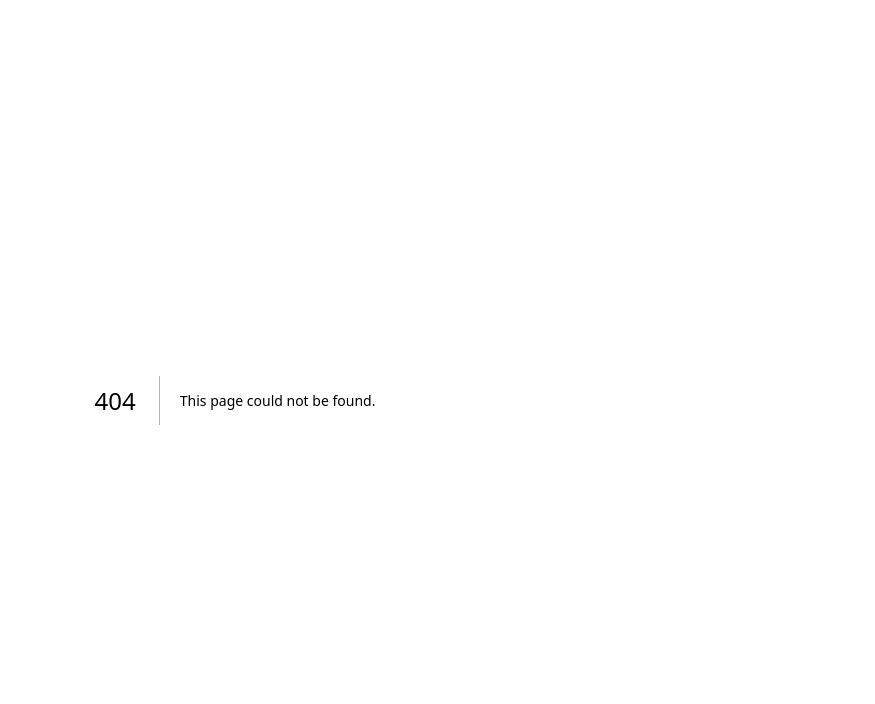
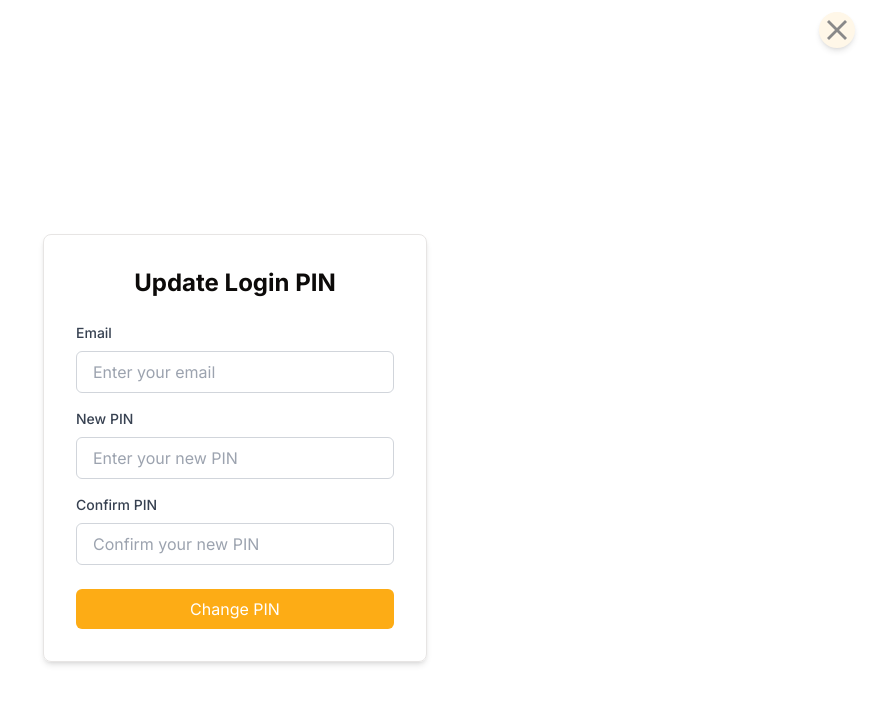
Before and after one commit to BrianLumire/HabaPAY, a Next.js app: page /login/update-pin in a window 1280 px wide. Before the commit this address had no page. Shown: the top 704 px of the page, without its empty margins (405-1280 px from the left). Built offline with nearby package versions, Linux system fonts and the light colour scheme.

Commit message:
layout and pin update

```diff
--- a/src/app/(pages)/layout.tsx
+++ b/src/app/(pages)/layout.tsx
@@ -1,8 +1,7 @@
-// components/Layout.tsx
 "use client";
 import { useState } from "react";
 
-import AppSidebar from "@/components/app-sidebar"
+import AppSidebar from "@/components/app-sidebar";
 import Navbars from "@/components/Navbars";
 
 export default function Layout({ children }: { children: React.ReactNode }) {
@@ -14,7 +13,7 @@ export default function Layout({ children }: { children: React.ReactNode }) {
   const toggleCollapse = () => setIsCollapsed(!isCollapsed);
 
   return (
-    <div className="flex h-screen  ">
+    <div className="flex h-screen ">
       {/* Sidebar */}
       <AppSidebar
         isMobileSidebarOpen={isMobileSidebarOpen}
@@ -23,15 +22,19 @@ export default function Layout({ children }: { children: React.ReactNode }) {
       />
 
       {/* Main Content */}
-      <div className="w-full mx-3">
+      <div className="flex-1 flex flex-col mx-2 overflow-hidden">
         {/* Navbar */}
         <Navbars
           toggleMobileSidebar={toggleMobileSidebar}
           toggleCollapse={toggleCollapse}
           isCollapsed={isCollapsed}
-        />{/* Page Content */}{children}
+        />
+
+        {/* Page Content */}
+        <div className="flex-1 overflow-y-auto ">
+          {children}
+        </div>
       </div>
-
     </div>
   );
 }
--- a/src/app/login/page.tsx
+++ b/src/app/login/page.tsx
@@ -197,12 +197,12 @@ const Loginpage = () => {
 
               {/* Forgot Password or Forgot PIN Link */}
               <div className="text-center">
-                <Link
-                  href={loginMethod === "password" ? "/login/reset-password" : "/login/reset-pin"}
-                  className="text-[#FDAC15] hover:underline"
-                >
-                  {loginMethod === "password" ? "Forgot Password?" : "Forgot PIN?"}
-                </Link>
+              <Link
+  href="/login/update-pin" // Update the href to point to the UpdatePinPage
+  className="text-[#FDAC15] hover:underline"
+>
+  {loginMethod === "password" ? "Forgot Password?" : "Forgot PIN?"}
+</Link>
               </div>
 
               {/* Submit Button */}
--- a/src/app/login/reset-password/page.tsx
+++ b/src/app/login/reset-password/page.tsx
@@ -7,13 +7,20 @@ import { toast } from "react-toastify"; // Import toast for notifications
 
 const ResetPasswordPage = () => {
   const [email, setEmail] = useState("");
-  const [message, setMessage] = useState("");
+  const [successMessage, setSuccessMessage] = useState("");
+  const [errorMessage, setErrorMessage] = useState("");
   const router = useRouter();
 
   const handleResetPassword = async () => {
+    if (!email) {
+      toast.error("Please enter your email.");
+      return;
+    }
+
     try {
       const response = await resetPassword(email);
-      setMessage(response.message);
+      setSuccessMessage(response.message);
+      setErrorMessage("");
 
       // Store email in sessionStorage
       sessionStorage.setItem("resetPasswordEmail", email);
@@ -24,7 +31,8 @@ const ResetPasswordPage = () => {
       // Redirect to Update Password Page
       router.push("/login/update-password");
     } catch (error: any) {
-      setMessage(error.message);
+      setErrorMessage(error.message);
+      setSuccessMessage("");
 
       // Show error toast notification
       toast.error(error.message || "Failed to send reset password link.");
@@ -40,36 +48,42 @@ const ResetPasswordPage = () => {
       {/* Close Button */}
       <div className="flex justify-end pr-2 w-full">
         <div
+          role="button"
+          tabIndex={0}
           className="p-2 rounded-full bg-[#FFF7E8] shadow-md cursor-pointer"
           onClick={handleCloseClick}
-          aria-label="Close"
+          onKeyDown={(e) => e.key === "Enter" && handleCloseClick()}
+          aria-label="Close reset password page"
         >
           <Image src="/closex.svg" alt="Close" width={20} height={20} />
         </div>
       </div>
 
-      <div className="flex justify-center items-center h-screen">
+      <div className="flex justify-center items-center h-full">
         <div className="border p-8 rounded-lg shadow-md w-96 text-center">
           <h2 className="text-2xl font-bold mb-6">Reset Password</h2>
-          <div className="mb-4 text-left">
-            <label className="block text-sm font-medium text-gray-700 mb-5">
+          <div className="mb-6 text-left">
+            <label htmlFor="email" className="block text-sm font-medium  mb-5">
               Email
             </label>
             <input
+              id="email"
               type="email"
               placeholder="Enter your email"
               value={email}
               onChange={(e) => setEmail(e.target.value)}
-              className="w-full px-4 mb-32 py-2 border border-gray-300 rounded-md focus:outline-none focus:ring-2 focus:ring-[#FDAC15]"
+              className="w-full mb-32 px-4 py-2 border border-gray-300 rounded-md focus:outline-none focus:ring-2 focus:ring-[#FDAC15]"
             />
           </div>
           <button
             onClick={handleResetPassword}
-            className="w-full bg-[#FDAC15] text-white py-2 rounded-md hover:bg-[#e99b0d] transition-all"
+            disabled={!email}
+            className="w-full bg-[#FDAC15] text-white py-2 rounded-md hover:bg-[#e99b0d] transition-all disabled:opacity-50 disabled:cursor-not-allowed"
           >
             Send Link
           </button>
-          {message && <p className="mt-4 text-green-600 text-sm">{message}</p>}
+          {successMessage && <p className="mt-4 text-green-600 text-sm">{successMessage}</p>}
+          {errorMessage && <p className="mt-4 text-red-600 text-sm">{errorMessage}</p>}
         </div>
       </div>
     </div>
--- /dev/null
+++ b/src/app/login/update-pin/page.tsx
@@ -0,0 +1,138 @@
+"use client";
+
+import React, { useState } from "react";
+import { useRouter } from "next/navigation";
+import { updateLoginPin } from "@/utils/api";
+import Image from "next/image";
+import { toast } from "react-toastify";
+
+const UpdatePinPage = () => {
+  const [email, setEmail] = useState("");
+  const [newPin, setNewPin] = useState("");
+  const [confirmPin, setConfirmPin] = useState("");
+  const [message, setMessage] = useState("");
+  const [isProcessing, setIsProcessing] = useState(false);
+  const router = useRouter();
+
+  const handleUpdatePin = async (e: React.FormEvent) => {
+    e.preventDefault();
+    setIsProcessing(true);
+    setMessage("");
+
+    // Validate PINs
+    if (newPin !== confirmPin) {
+      toast.error("PINs do not match. Please try again.");
+      setIsProcessing(false);
+      return;
+    }
+
+    try {
+      const response = await updateLoginPin(email, newPin);
+      setMessage(response.message);
+
+      // Show success toast notification
+      toast.success("PIN updated successfully.");
+
+      // Redirect to the login page
+      router.push("/login");
+    } catch (error: any) {
+      setMessage(error.message);
+
+      // Show error toast notification
+      toast.error(error.message || "Failed to update PIN.");
+    } finally {
+      setIsProcessing(false);
+    }
+  };
+
+  const handleCloseClick = () => {
+    router.push("/login"); // Redirect to the login page
+  };
+
+  return (
+    <div className="h-screen p-3">
+      {/* Close Button */}
+      <div className="flex justify-end pr-2 w-full">
+        <div
+          role="button"
+          tabIndex={0}
+          className="p-2 rounded-full bg-[#FFF7E8] shadow-md cursor-pointer"
+          onClick={handleCloseClick}
+          onKeyDown={(e) => e.key === "Enter" && handleCloseClick()}
+          aria-label="Close update PIN page"
+        >
+          <Image src="/closex.svg" alt="Close" width={20} height={20} />
+        </div>
+      </div>
+
+      <div className="flex justify-center items-center h-screen">
+        <div className="border p-8 rounded-lg shadow-md w-96 text-center">
+          <h2 className="text-2xl font-bold mb-6">Update Login PIN</h2>
+          <form onSubmit={handleUpdatePin}>
+            {/* Email Input */}
+            <div className="mb-4 text-left">
+              <label htmlFor="email" className="block text-sm font-medium text-gray-700 mb-2">
+                Email
+              </label>
+              <input
+                type="email"
+                id="email"
+                placeholder="Enter your email"
+                value={email}
+                onChange={(e) => setEmail(e.target.value)}
+                className="w-full px-4 py-2 border border-gray-300 rounded-md focus:outline-none focus:ring-2 focus:ring-[#FDAC15]"
+                required
+              />
+            </div>
+
+            {/* New PIN Input */}
+            <div className="mb-4 text-left">
+              <label htmlFor="newPin" className="block text-sm font-medium text-gray-700 mb-2">
+                New PIN
+              </label>
+              <input
+                type="password"
+                id="newPin"
+                placeholder="Enter your new PIN"
+                value={newPin}
+                onChange={(e) => setNewPin(e.target.value)}
+                className="w-full px-4 py-2 border border-gray-300 rounded-md focus:outline-none focus:ring-2 focus:ring-[#FDAC15]"
+                required
+              />
+            </div>
+
+            {/* Confirm PIN Input */}
+            <div className="mb-6 text-left">
+              <label htmlFor="confirmPin" className="block text-sm font-medium text-gray-700 mb-2">
+                Confirm PIN
+              </label>
+              <input
+                type="password"
+                id="confirmPin"
+                placeholder="Confirm your new PIN"
+                value={confirmPin}
+                onChange={(e) => setConfirmPin(e.target.value)}
+                className="w-full px-4 py-2 border border-gray-300 rounded-md focus:outline-none focus:ring-2 focus:ring-[#FDAC15]"
+                required
+              />
+            </div>
+
+            {/* Change PIN Button */}
+            <button
+              type="submit"
+              className="w-full bg-[#FDAC15] text-white py-2 rounded-md hover:bg-[#e99b0d] transition-all disabled:opacity-50 disabled:cursor-not-allowed"
+              disabled={isProcessing}
+            >
+              {isProcessing ? "Processing..." : "Change PIN"}
+            </button>
+          </form>
+
+          {/* Message Display */}
+          {message && <p className="mt-4 text-green-600 text-sm">{message}</p>}
+        </div>
+      </div>
+    </div>
+  );
+};
+
+export default UpdatePinPage;
```
